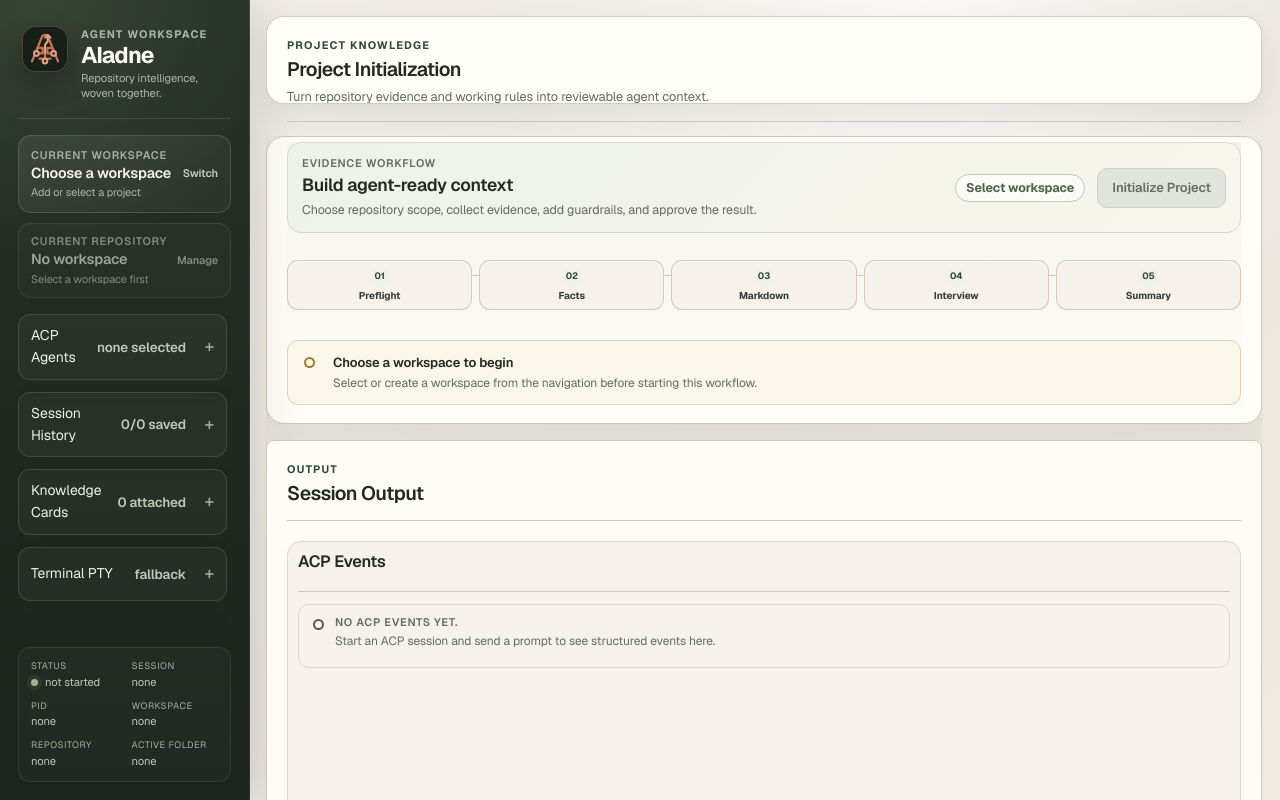
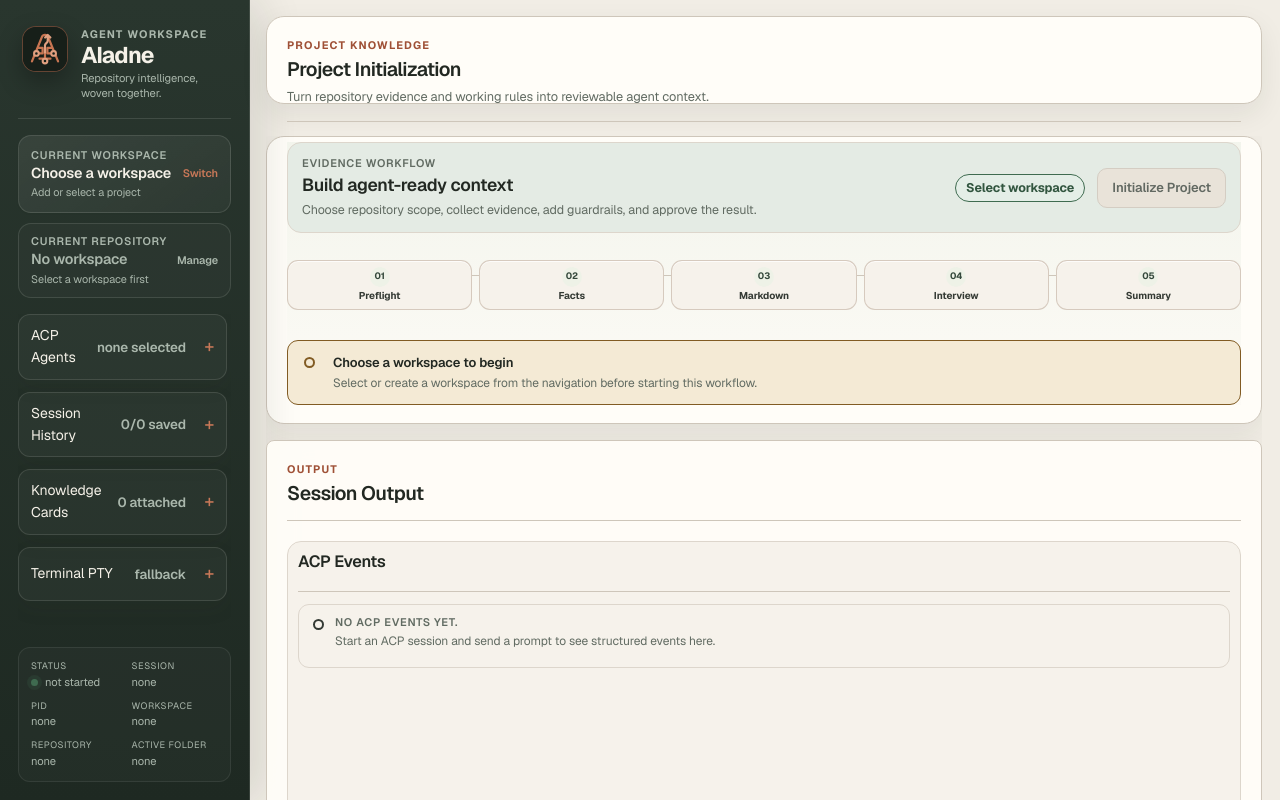
Before and after one commit to StefanIsidorovic/code-buddy, a React (Vite) app: page / in a window 1280 px wide. Built offline with nearby package versions, Linux system fonts and the light colour scheme.

Commit message:
step 15.2: apply Ariadne Atelier component colors

```diff
--- a/src/App.css
+++ b/src/App.css
@@ -2487,6 +2487,12 @@ dd {
   --color-sidebar-text: #f5f1e8;
   --color-sidebar-muted: #aab7ac;
   --color-sidebar-border: rgb(245 241 232 / 0.12);
+  --color-sidebar-accent-soft: rgb(183 100 66 / 0.16);
+  --color-sidebar-accent-border: rgb(200 120 88 / 0.46);
+  --color-disabled-text: #626962;
+  --color-disabled-surface: #ece8e0;
+  --color-disabled-border: #d4cdc3;
+  --color-overlay: rgb(17 24 21 / 0.62);
   --color-terminal: #111815;
 
   /* Compatibility aliases for the historical stylesheet. */
@@ -2559,8 +2565,8 @@ button {
 }
 
 button:not(:disabled):hover {
-  border-color: #9ca897;
-  background: var(--surface-cool);
+  border-color: var(--color-border-strong);
+  background: var(--color-primary-soft);
   box-shadow: 0 6px 16px rgb(31 39 31 / 0.1);
 }
 
@@ -2569,20 +2575,20 @@ input:focus-visible,
 select:focus-visible,
 textarea:focus-visible,
 summary:focus-visible {
-  outline: 3px solid rgb(156 172 145 / 0.46);
+  outline: 3px solid var(--color-focus-ring);
   outline-offset: 2px;
 }
 
 button.primary-action {
-  border-color: #40513e;
-  background: #40513e;
-  color: #fffdf8;
+  border-color: var(--color-primary);
+  background: var(--color-primary);
+  color: var(--color-on-primary);
   box-shadow: 0 7px 16px rgb(42 57 41 / 0.2);
 }
 
 button.primary-action:not(:disabled):hover {
-  border-color: #2f402f;
-  background: #344633;
+  border-color: var(--color-primary-active);
+  background: var(--color-primary-hover);
   box-shadow: 0 9px 20px rgb(42 57 41 / 0.26);
 }
 
@@ -2595,7 +2601,7 @@ select,
 textarea {
   border-color: var(--border-strong);
   border-radius: var(--radius-control);
-  background: #fffefa;
+  background: var(--color-surface-raised);
   color: var(--ink-strong);
   box-shadow: 0 1px 2px rgb(31 39 31 / 0.04) inset;
 }
@@ -2608,32 +2614,38 @@ select {
 
 input::placeholder,
 textarea::placeholder {
-  color: #989990;
+  color: var(--color-text-muted);
 }
 
 input:focus,
 select:focus,
 textarea:focus {
-  border-color: var(--mint);
+  border-color: var(--color-focus);
   outline: none;
-  box-shadow: 0 0 0 3px rgb(105 121 97 / 0.14);
+  box-shadow: 0 0 0 3px var(--color-focus-ring);
+}
+
+a {
+  color: var(--color-link);
+}
+
+a:hover {
+  color: var(--color-accent-active);
 }
 
 .app-shell {
   padding: 0 18px 0 0;
   grid-template-columns: clamp(258px, 17vw, 292px) minmax(480px, 1.16fr) minmax(420px, 1fr);
   column-gap: 16px;
-  background: radial-gradient(circle at 72% 0%, rgb(255 255 255 / 0.72), transparent 36%),
-    linear-gradient(145deg, #f2efe8 0%, #e9e5dd 52%, #eee9e1 100%);
+  background: var(--color-canvas);
 }
 
 .intro-panel {
   position: relative;
   padding: 24px 18px 18px;
-  border-right-color: rgb(255 255 255 / 0.08);
-  background: radial-gradient(circle at 15% 0%, rgb(125 145 113 / 0.2), transparent 31%),
-    linear-gradient(180deg, #263126 0%, #1c241d 100%);
-  color: #f7f3e9;
+  border-right-color: var(--color-sidebar-border);
+  background: linear-gradient(180deg, var(--color-sidebar-raised) 0%, var(--color-sidebar) 100%);
+  color: var(--color-sidebar-text);
   box-shadow: 12px 0 40px rgb(26 31 25 / 0.12);
 }
 
@@ -2647,19 +2659,19 @@ textarea:focus {
 .app-mark {
   width: 46px;
   height: 46px;
-  border: 1px solid rgb(225 160 128 / 0.28);
+  border: 1px solid var(--color-sidebar-accent-border);
   border-radius: 14px;
-  background: #171f19;
+  background: var(--color-terminal);
   box-shadow: 0 10px 24px rgb(0 0 0 / 0.28), 0 1px 0 rgb(255 255 255 / 0.08) inset;
 }
 
 .sidebar-brand .eyebrow {
-  color: #aab8a3;
+  color: var(--color-sidebar-muted);
 }
 
 .sidebar-brand h1 {
   margin-top: 1px;
-  color: #fffdf8;
+  color: var(--color-sidebar-text);
   font-size: 1.42rem;
   letter-spacing: -0.035em;
 }
@@ -2668,7 +2680,7 @@ textarea:focus {
   display: block;
   max-width: 180px;
   margin-top: 2px;
-  color: #aeb7aa;
+  color: var(--color-sidebar-muted);
   font-size: 0.7rem;
   line-height: 1.35;
 }
@@ -2690,25 +2702,25 @@ textarea:focus {
   grid-template-columns: minmax(0, 1fr) auto;
   gap: 2px 10px;
   align-content: center;
-  border: 1px solid rgb(183 199 172 / 0.2);
+  border: 1px solid var(--color-sidebar-border);
   border-radius: 13px;
   padding: 11px 12px;
-  color: #f5f4ed;
+  color: var(--color-sidebar-text);
   background: linear-gradient(145deg, rgb(255 255 255 / 0.08), rgb(255 255 255 / 0.035));
   box-shadow: var(--shadow-subtle);
   text-align: left;
 }
 
 .workspace-picker:not(:disabled):hover {
-  border-color: rgb(190 205 179 / 0.42);
-  color: #fff;
-  background: rgb(255 255 255 / 0.1);
+  border-color: var(--color-sidebar-accent-border);
+  color: var(--color-sidebar-text);
+  background: var(--color-sidebar-accent-soft);
   box-shadow: 0 12px 28px rgb(0 0 0 / 0.13);
 }
 
 .workspace-picker-label {
   grid-column: 1 / -1;
-  color: #98a594;
+  color: var(--color-sidebar-muted);
   font-size: 0.62rem;
   font-weight: 700;
   letter-spacing: 0.1em;
@@ -2717,7 +2729,7 @@ textarea:focus {
 
 .workspace-picker strong {
   min-width: 0;
-  color: #f7f5ee;
+  color: var(--color-sidebar-text);
   font-size: 0.9rem;
   overflow: hidden;
   text-overflow: ellipsis;
@@ -2727,7 +2739,7 @@ textarea:focus {
 .workspace-picker small {
   grid-column: 1 / -1;
   min-width: 0;
-  color: #aeb7aa;
+  color: var(--color-sidebar-muted);
   font-size: 0.68rem;
   font-weight: 500;
   overflow: hidden;
@@ -2739,7 +2751,7 @@ textarea:focus {
   grid-column: 2;
   grid-row: 2;
   align-self: center;
-  color: #c3d1bc;
+  color: var(--color-focus);
   font-size: 0.68rem;
   font-weight: 600;
 }
@@ -2767,7 +2779,7 @@ textarea:focus {
 }
 
 .agent-accordion[open] {
-  border-color: rgb(183 199 172 / 0.25);
+  border-color: var(--color-sidebar-accent-border);
   background: rgb(255 255 255 / 0.06);
   box-shadow: 0 12px 24px rgb(0 0 0 / 0.08);
 }
@@ -2776,14 +2788,14 @@ textarea:focus {
   min-height: 52px;
   grid-template-columns: minmax(0, 1fr) minmax(0, auto) 18px;
   padding: 10px 12px;
-  color: #eef1e9;
+  color: var(--color-sidebar-text);
 }
 
 .agent-accordion summary::after {
   content: "+";
   grid-column: 3;
   justify-self: end;
-  color: #9fae99;
+  color: var(--color-focus);
   font-size: 1.08rem;
   font-weight: 500;
 }
@@ -2798,7 +2810,7 @@ textarea:focus {
 
 .agent-accordion summary strong,
 .sidebar-runtime-info dd {
-  color: #9eaa99;
+  color: var(--color-sidebar-muted);
 }
 
 .agent-accordion summary strong {
@@ -2817,13 +2829,13 @@ textarea:focus {
   min-height: 34px;
   border-color: rgb(255 255 255 / 0.14);
   background: rgb(255 255 255 / 0.07);
-  color: #f2f3ed;
+  color: var(--color-sidebar-text);
   box-shadow: none;
 }
 
 .accordion-body button:not(:disabled):hover {
-  border-color: rgb(190 205 179 / 0.46);
-  background: rgb(255 255 255 / 0.12);
+  border-color: var(--color-sidebar-accent-border);
+  background: var(--color-sidebar-accent-soft);
 }
 
 .accordion-body input,
@@ -2831,21 +2843,21 @@ textarea:focus {
 .accordion-body textarea {
   border-color: rgb(255 255 255 / 0.14);
   background: rgb(9 15 10 / 0.36);
-  color: #f6f4ec;
+  color: var(--color-sidebar-text);
 }
 
 .accordion-body .doctor-heading h3,
 .accordion-body .knowledge-toolbar h3,
 .accordion-body strong,
 .accordion-body code {
-  color: #f0f2eb;
+  color: var(--color-sidebar-text);
 }
 
 .accordion-body span,
 .accordion-body small,
 .accordion-body em,
 .accordion-body label {
-  color: #aeb7aa;
+  color: var(--color-sidebar-muted);
 }
 
 .sidebar-agent .doctor-item,
@@ -2859,8 +2871,8 @@ textarea:focus {
 .sidebar-agent .selected-candidate,
 .sidebar-history .history-list li[data-selected="true"],
 .sidebar-knowledge .knowledge-list li[data-selected="true"] {
-  border-color: rgb(174 196 161 / 0.42);
-  background: rgb(120 145 107 / 0.17);
+  border-color: var(--color-sidebar-accent-border);
+  background: var(--color-sidebar-accent-soft);
 }
 
 .sidebar-runtime-info {
@@ -2886,19 +2898,19 @@ textarea:focus {
   height: 7px;
   margin-right: 7px;
   border-radius: 50%;
-  background: #9fb98e;
-  box-shadow: 0 0 0 4px rgb(159 185 142 / 0.1);
+  background: var(--color-success);
+  box-shadow: 0 0 0 4px rgb(63 107 80 / 0.18);
 }
 
 .sidebar-runtime-info dt {
-  color: #899486;
+  color: var(--color-sidebar-muted);
   font-size: 0.58rem;
   letter-spacing: 0.055em;
 }
 
 .sidebar-runtime-info dd {
   margin-top: 2px;
-  color: #aab5a6;
+  color: var(--color-sidebar-muted);
   font-size: 0.7rem;
   font-weight: 600;
   line-height: 1.3;
@@ -2908,7 +2920,7 @@ textarea:focus {
 .initialize-lane,
 .output-panel {
   margin-block: 16px;
-  border-color: rgb(199 194 184 / 0.78);
+  border-color: var(--color-border);
   border-radius: var(--radius-panel);
   padding: var(--space-panel);
   background: var(--surface-raised);
@@ -2948,7 +2960,7 @@ textarea:focus {
 
 .eyebrow,
 .section-kicker {
-  color: var(--mint);
+  color: var(--color-accent-hover);
   font-size: 0.68rem;
   font-weight: 700;
   letter-spacing: 0.11em;
@@ -3007,9 +3019,9 @@ textarea:focus {
 }
 
 .project-list li[data-selected="true"] {
-  border-color: #92a18a;
-  background: var(--surface-cool);
-  box-shadow: 0 0 0 1px rgb(105 121 97 / 0.08), 0 8px 18px rgb(31 39 31 / 0.05);
+  border-color: var(--color-accent);
+  background: var(--color-accent-soft);
+  box-shadow: 0 0 0 1px rgb(183 100 66 / 0.08), 0 8px 18px rgb(31 39 31 / 0.05);
 }
 
 .project-list li[data-selected="true"]::before {
@@ -3018,7 +3030,7 @@ textarea:focus {
   height: 7px;
   flex: 0 0 auto;
   border-radius: 50%;
-  background: var(--mint);
+  background: var(--color-accent);
 }
 
 .repository-section,
@@ -3030,7 +3042,7 @@ textarea:focus {
   padding: var(--space-card);
   border: 1px solid var(--border-subtle);
   border-radius: var(--radius-card);
-  background: linear-gradient(135deg, #edf2e9, #f8f5ec);
+  background: var(--color-primary-soft);
 }
 
 .project-initialize-hero h3 {
@@ -3062,9 +3074,9 @@ textarea:focus {
 }
 
 .initialize-run-status {
-  border-color: #bdcbb5;
-  color: #4f634b;
-  background: rgb(255 255 255 / 0.64);
+  border-color: var(--color-success);
+  color: var(--color-success-strong);
+  background: var(--color-success-soft);
 }
 
 .initialize-progress-list {
@@ -3096,18 +3108,18 @@ textarea:focus {
 }
 
 .initialize-progress-list li[data-state="complete"] {
-  border-color: #aeba9f;
-  background: #ebf1e7;
+  border-color: var(--color-success);
+  background: var(--color-success-soft);
 }
 
 .initialize-progress-list li[data-state="current"] {
-  border-color: #caa967;
-  background: #fbf1d8;
-  box-shadow: 0 5px 14px rgb(152 112 47 / 0.11);
+  border-color: var(--color-accent);
+  background: var(--color-accent-soft);
+  box-shadow: 0 5px 14px rgb(183 100 66 / 0.12);
 }
 
 .initialize-progress-list li[data-state="current"]::after {
-  background: var(--warning);
+  background: var(--color-accent);
 }
 
 .initialize-results {
@@ -3162,13 +3174,13 @@ textarea:focus {
 }
 
 .initialize-preflight-summary[data-state="complete"] {
-  border-color: #aeba9f;
-  background: #ebf1e7;
+  border-color: var(--color-success);
+  background: var(--color-success-soft);
 }
 
 .initialize-preflight-summary[data-state="complete"] > strong {
-  border-color: #bdcbb5;
-  color: #4f634b;
+  border-color: var(--color-success);
+  color: var(--color-success-strong);
 }
 
 .initialize-result-card {
@@ -3177,8 +3189,8 @@ textarea:focus {
 
 .initialize-phase-index {
   border-radius: 9px;
-  color: #f8f6ef;
-  background: var(--mint-strong);
+  color: var(--color-on-primary);
+  background: var(--color-primary);
 }
 
 .initialize-card-topline h4 {
@@ -3213,19 +3225,19 @@ textarea:focus {
 }
 
 .model-tier-control button[aria-pressed="true"] {
-  color: #fff;
-  background: var(--mint-strong);
+  color: var(--color-on-primary);
+  background: var(--color-primary);
 }
 
 .empty-state {
   min-height: 56px;
   display: grid;
   place-items: center;
-  border: 1px dashed #cbc6bc;
+  border: 1px dashed var(--color-border);
   border-radius: 11px;
   padding: 14px;
   color: var(--muted);
-  background: rgb(246 243 237 / 0.68);
+  background: var(--color-surface-subtle);
   text-align: center;
 }
 
@@ -3275,54 +3287,54 @@ textarea:focus {
 }
 
 .state-notice[data-kind="prerequisite"] {
-  border-color: #ddd2b8;
-  background: #faf6e9;
+  border-color: var(--color-warning);
+  background: var(--color-warning-soft);
 }
 
 .state-notice[data-kind="prerequisite"] .state-notice-indicator {
-  color: #a17b36;
+  color: var(--color-warning);
 }
 
 .state-notice[data-kind="loading"] {
-  border-color: #cbd7c5;
-  background: #f1f5ee;
+  border-color: var(--color-primary);
+  background: var(--color-primary-soft);
 }
 
 .state-notice[data-kind="loading"] .state-notice-indicator {
-  color: var(--mint);
+  color: var(--color-primary);
   background: currentColor;
   animation: state-notice-pulse 1.2s ease-in-out infinite;
 }
 
 .state-notice[data-kind="success"] {
-  border-color: #b9cbb1;
-  background: #edf4e9;
+  border-color: var(--color-success);
+  background: var(--color-success-soft);
 }
 
 .state-notice[data-kind="success"] .state-notice-indicator {
-  color: #5f7857;
+  color: var(--color-success);
   background: currentColor;
 }
 
 .state-notice[data-kind="error"] {
-  border-color: #e0b7ad;
-  background: #fcf0ed;
+  border-color: var(--color-danger);
+  background: var(--color-danger-soft);
 }
 
 .state-notice[data-kind="error"] .state-notice-indicator {
-  color: var(--danger);
+  color: var(--color-danger);
   background: currentColor;
 }
 
 .state-notice[data-kind="error"] strong,
 .state-notice[data-kind="error"] p {
-  color: #7b372f;
+  color: var(--color-danger-strong);
 }
 
 .initialize-card-topline > strong[data-state="success"] {
-  border-color: #b9cbb1;
-  color: #536b4d;
-  background: #edf4e9;
+  border-color: var(--color-success);
+  color: var(--color-success-strong);
+  background: var(--color-success-soft);
 }
 
 .initialize-card-topline > strong[data-state="success"]::before {
@@ -3332,7 +3344,7 @@ textarea:focus {
   display: inline-block;
   margin-right: 6px;
   border-radius: 50%;
-  background: #66815e;
+  background: var(--color-success);
   vertical-align: 1px;
 }
 
@@ -3357,29 +3369,29 @@ textarea:focus {
 }
 
 .error-message {
-  border: 1px solid #e0b7ad;
-  border-left: 4px solid var(--danger);
+  border: 1px solid var(--color-danger);
+  border-left: 4px solid var(--color-danger);
   border-radius: 10px;
   padding: 10px 12px;
-  color: #7b372f;
-  background: #fcf0ed;
+  color: var(--color-danger-strong);
+  background: var(--color-danger-soft);
 }
 
 .danger-button {
-  border-color: #d7afa6;
-  color: #8d4036;
-  background: #fff8f5;
+  border-color: var(--color-danger);
+  color: var(--color-danger-strong);
+  background: var(--color-danger-soft);
 }
 
 .danger-button:hover:not(:disabled) {
-  border-color: var(--danger);
-  color: #fff;
-  background: var(--danger);
+  border-color: var(--color-danger-strong);
+  color: var(--color-on-primary);
+  background: var(--color-danger);
 }
 
 .prompt-field textarea {
   border-radius: 12px;
-  background: #fffefa;
+  background: var(--color-surface-raised);
 }
 
 .acp-result,
@@ -3427,13 +3439,13 @@ textarea:focus {
 }
 
 .acp-events-panel li[data-kind="agent_message"] {
-  border-left-color: #60755a;
-  background: #f3f7f0;
+  border-left-color: var(--color-primary);
+  background: var(--color-primary-soft);
 }
 
 .acp-events-panel li[data-kind="user_message"] {
-  border-left-color: #a57f68;
-  background: #fbf6f1;
+  border-left-color: var(--color-accent);
+  background: var(--color-accent-soft);
 }
 
 .acp-events-panel strong {
@@ -3444,13 +3456,13 @@ textarea:focus {
 }
 
 .acp-events-panel span {
-  color: #565b53;
+  color: var(--color-text);
   font-size: 0.9rem;
   line-height: 1.55;
 }
 
 .terminal-frame {
-  border-color: #364337;
+  border-color: var(--color-primary);
   border-radius: 14px;
   padding: 8px;
   box-shadow: 0 16px 36px rgb(22 28 22 / 0.22);
@@ -3458,17 +3470,17 @@ textarea:focus {
 
 .modal-backdrop {
   padding: 24px;
-  background: rgb(20 26 21 / 0.58);
+  background: var(--color-overlay);
   backdrop-filter: blur(8px);
   animation: modal-backdrop-in 140ms ease-out both;
 }
 
 .knowledge-modal {
   max-height: min(84vh, 880px);
-  border-color: rgb(255 255 255 / 0.4);
+  border-color: var(--color-border);
   border-radius: 20px;
   padding: 22px;
-  background: #fffdf9;
+  background: var(--color-surface-raised);
   box-shadow: 0 30px 90px rgb(18 24 19 / 0.28);
   animation: modal-surface-in 180ms ease-out both;
 }
@@ -3607,8 +3619,8 @@ textarea:focus {
 .toast-message {
   border-radius: 13px;
   padding: 12px 13px;
-  background: #263126;
-  color: #f9f7ef;
+  background: var(--color-primary-active);
+  color: var(--color-on-primary);
   box-shadow: 0 16px 42px rgb(21 27 21 / 0.23);
   animation: toast-message-in 180ms ease-out both;
 }
@@ -3634,13 +3646,13 @@ textarea:focus {
 }
 
 .toast-message[data-kind="success"] {
-  border-color: #7f9477;
-  background: #2e3b2d;
+  border-color: var(--color-success);
+  background: var(--color-success-strong);
 }
 
 .toast-message[data-kind="error"] {
-  border-color: #c7796c;
-  background: #6f332c;
+  border-color: var(--color-danger);
+  background: var(--color-danger-strong);
 }
 
 @media (min-width: 1421px) and (max-width: 1700px) {
@@ -3757,17 +3769,17 @@ textarea:focus {
     display: inline-grid;
     place-items: center;
     margin-left: auto;
-    border-color: rgb(255 255 255 / 0.18);
+    border-color: var(--color-sidebar-border);
     padding-inline: 12px;
-    color: #eef1e9;
+    color: var(--color-sidebar-text);
     background: rgb(255 255 255 / 0.07);
     box-shadow: none;
   }
 
   .mobile-navigation-toggle:not(:disabled):hover {
-    border-color: rgb(190 205 179 / 0.46);
-    color: #fff;
-    background: rgb(255 255 255 / 0.12);
+    border-color: var(--color-sidebar-accent-border);
+    color: var(--color-sidebar-text);
+    background: var(--color-sidebar-accent-soft);
     box-shadow: none;
     transform: none;
   }
@@ -3778,7 +3790,7 @@ textarea:focus {
     align-items: center;
     gap: 7px;
     margin: 12px 4px 0 59px;
-    color: #aeb7aa;
+    color: var(--color-sidebar-muted);
     font-size: 0.72rem;
     line-height: 1.3;
   }
@@ -3953,7 +3965,7 @@ textarea:focus {
   align-items: center;
   gap: 9px;
   margin: 0;
-  color: var(--mint-strong);
+  color: var(--color-success-strong);
   font-size: var(--type-ui);
   font-weight: 600;
 }
@@ -3963,8 +3975,8 @@ textarea:focus {
   height: 8px;
   flex: 0 0 auto;
   border-radius: 50%;
-  background: #6f8a64;
-  box-shadow: 0 0 0 4px rgb(111 138 100 / 0.12);
+  background: var(--color-success);
+  box-shadow: 0 0 0 4px rgb(63 107 80 / 0.16);
 }
 
 .acp-session-utilities {
@@ -4246,34 +4258,34 @@ pre,
 
 /* Interaction and contrast states */
 button:disabled {
-  border-color: #d8d4cc;
-  color: #6b6d67;
-  background: #f0eee9;
+  border-color: var(--color-disabled-border);
+  color: var(--color-disabled-text);
+  background: var(--color-disabled-surface);
   box-shadow: none;
   opacity: 1;
   transform: none;
 }
 
 button.primary-action:disabled {
-  border-color: #cdd2ca;
-  color: #666d64;
-  background: #e1e4dd;
+  border-color: var(--color-disabled-border);
+  color: var(--color-disabled-text);
+  background: var(--color-surface-muted);
   box-shadow: none;
 }
 
 button.danger-button:disabled {
-  border-color: #dfcbc6;
-  color: #a9867f;
-  background: #f6efed;
+  border-color: var(--color-disabled-border);
+  color: var(--color-disabled-text);
+  background: var(--color-disabled-surface);
 }
 
 input:disabled,
 select:disabled,
 textarea:disabled,
 textarea:read-only {
-  border-color: #d8d4cc;
-  color: #6b6d67;
-  background: #f1efe9;
+  border-color: var(--color-disabled-border);
+  color: var(--color-disabled-text);
+  background: var(--color-disabled-surface);
   box-shadow: none;
   cursor: not-allowed;
 }
@@ -4285,9 +4297,9 @@ textarea:read-only {
 input[aria-invalid="true"],
 select[aria-invalid="true"],
 textarea[aria-invalid="true"] {
-  border-color: var(--danger);
-  background: #fff9f7;
-  box-shadow: 0 0 0 3px rgb(163 79 67 / 0.12);
+  border-color: var(--color-danger);
+  background: var(--color-danger-soft);
+  box-shadow: 0 0 0 3px rgb(155 70 58 / 0.16);
 }
 
 button:focus-visible,
@@ -4295,8 +4307,8 @@ input:focus-visible,
 select:focus-visible,
 textarea:focus-visible,
 summary:focus-visible {
-  border-color: #71866b;
-  outline: 3px solid rgb(113 134 107 / 0.34);
+  border-color: var(--color-focus);
+  outline: 3px solid var(--color-focus-ring);
   outline-offset: 2px;
 }
 
@@ -4305,14 +4317,14 @@ summary:focus-visible {
 .intro-panel select:focus-visible,
 .intro-panel textarea:focus-visible,
 .intro-panel summary:focus-visible {
-  border-color: #bacab3;
-  outline-color: rgb(202 218 194 / 0.55);
+  border-color: var(--color-focus);
+  outline-color: var(--color-focus-ring);
 }
 
 .intro-panel button:disabled,
 .accordion-body button:disabled {
-  border-color: rgb(255 255 255 / 0.08);
-  color: #899487;
+  border-color: var(--color-sidebar-border);
+  color: var(--color-sidebar-muted);
   background: rgb(255 255 255 / 0.025);
   box-shadow: none;
   opacity: 1;
@@ -4321,8 +4333,8 @@ summary:focus-visible {
 .accordion-body input:disabled,
 .accordion-body select:disabled,
 .accordion-body textarea:disabled {
-  border-color: rgb(255 255 255 / 0.08);
-  color: #899487;
+  border-color: var(--color-sidebar-border);
+  color: var(--color-sidebar-muted);
   background: rgb(7 11 8 / 0.24);
 }
 
@@ -4333,29 +4345,29 @@ summary:focus-visible {
 .repository-picker:disabled .workspace-picker-label,
 .repository-picker:disabled small,
 .repository-picker:disabled .workspace-picker-action {
-  color: #818d7f;
+  color: var(--color-sidebar-muted);
 }
 
 .repository-picker:disabled strong {
-  color: #9ba598;
+  color: var(--color-sidebar-muted);
 }
 
 .workspace-picker-label,
 .sidebar-runtime-info dt {
-  color: #a5b1a1;
+  color: var(--color-sidebar-muted);
 }
 
 .agent-accordion summary strong,
 .sidebar-runtime-info dd {
-  color: #bdc7ba;
+  color: var(--color-sidebar-muted);
 }
 
 .toast-message[data-kind="success"] {
-  color: #f4f8f1;
+  color: var(--color-on-primary);
 }
 
 .toast-message[data-kind="error"] {
-  color: #fff4f1;
+  color: var(--color-on-primary);
 }
 
 .toast-message .toast-close {
```
